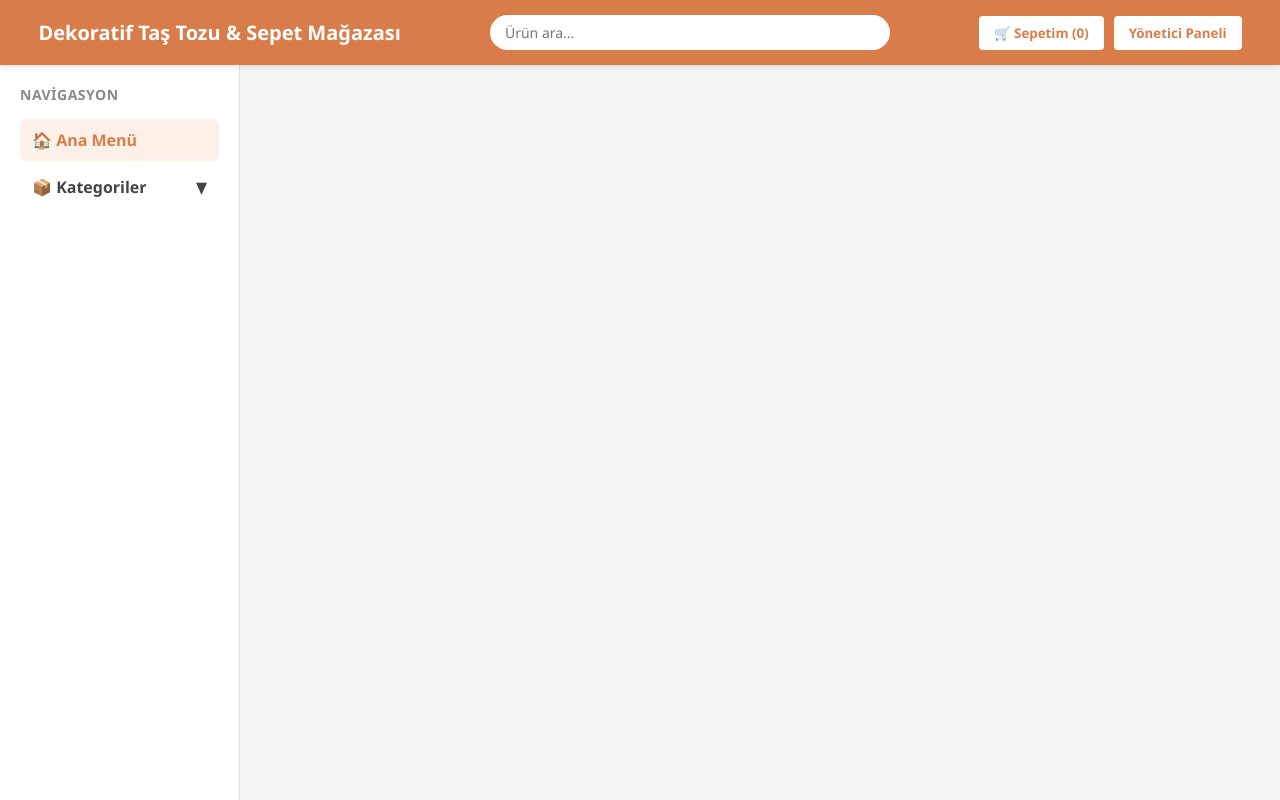
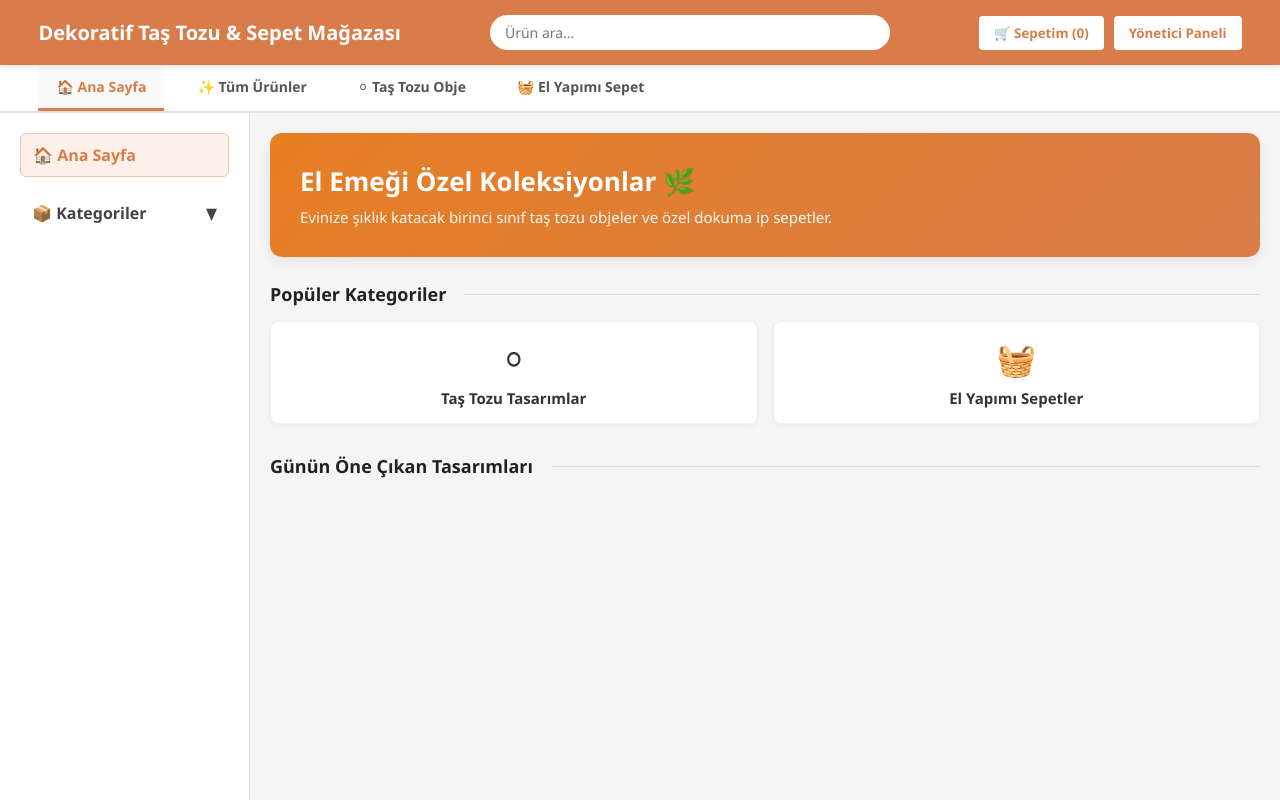
Before and after one commit to murathantuzen-cmd/marikanin-hobi-dukkani, a plain HTML site: page index.html in a window 1280 px wide. Drawn offline with Linux system fonts and the light colour scheme; no server answers.

Commit message:
Update index.html

```diff
--- a/index.html
+++ b/index.html
@@ -10,7 +10,7 @@
 
     /* Header */
     header { background-color: #d87d4a; color: white; padding: 15px 3%; display: flex; justify-content: space-between; align-items: center; box-shadow: 0 2px 5px rgba(0,0,0,0.1); position: sticky; top: 0; z-index: 900; }
-    header h1 { font-size: 20px; white-space: nowrap; }
+    header h1 { font-size: 20px; white-space: nowrap; cursor: pointer; }
 
     /* Üst Arama Çubuğu */
     .search-box { flex: 1; max-width: 400px; margin: 0 20px; }
@@ -20,21 +20,42 @@
     .header-btns button { background: white; color: #d87d4a; border: none; padding: 8px 15px; font-weight: bold; border-radius: 4px; cursor: pointer; transition: 0.2s; white-space: nowrap; }
     .header-btns button:hover { background: #fdf0e9; }
 
+    /* Üst Navigasyon Barı (Trendyol Tarzı) */
+    .top-nav-bar { background: #fff; border-bottom: 2px solid #e0e0e0; padding: 0 3%; display: flex; gap: 15px; overflow-x: auto; }
+    .top-nav-item { padding: 12px 18px; font-weight: 600; font-size: 14px; color: #555; cursor: pointer; border-bottom: 3px solid transparent; transition: 0.2s; white-space: nowrap; }
+    .top-nav-item:hover, .top-nav-item.active { color: #d87d4a; border-bottom-color: #d87d4a; background: #fafafa; }
+
     /* Layout (Sol Menü + İçerik) */
     .main-layout { display: flex; flex: 1; }
 
     /* Sol Menü (Sidebar) */
-    aside { width: 240px; background: white; border-right: 1px solid #e0e0e0; padding: 20px; flex-shrink: 0; }
-    aside h3 { font-size: 14px; text-transform: uppercase; color: #888; margin-bottom: 15px; letter-spacing: 0.5px; }
+    aside { width: 250px; background: white; border-right: 1px solid #e0e0e0; padding: 20px; flex-shrink: 0; }
+    aside h3 { font-size: 13px; text-transform: uppercase; color: #888; margin-bottom: 12px; letter-spacing: 0.5px; }
 
     .menu-item { padding: 10px 12px; margin-bottom: 5px; border-radius: 6px; cursor: pointer; font-weight: 600; color: #444; transition: 0.2s; display: flex; justify-content: space-between; align-items: center; }
     .menu-item:hover, .menu-item.active { background: #fdf0e9; color: #d87d4a; }
 
-    .submenu { display: none; padding-left: 15px; margin-top: 5px; }
-    .submenu .menu-item { font-size: 14px; font-weight: normal; }
+    .main-home-btn { background: #fdf0e9; color: #d87d4a; border: 1px solid #f2c2a9; margin-bottom: 15px; font-weight: bold; }
+
+    .submenu { display: none; padding-left: 10px; margin-top: 5px; }
+    .submenu .menu-item { font-size: 14px; font-weight: 500; }
 
     /* Sağ Ana İçerik Alanı */
     .content { flex: 1; padding: 20px; max-width: 1200px; }
+
+    /* TRENDYOL TARZI ANA SAYFA BÖLÜMLERİ */
+    .hero-banner { background: linear-gradient(135deg, #e67e22, #d87d4a); color: white; padding: 30px; border-radius: 12px; margin-bottom: 25px; box-shadow: 0 4px 12px rgba(0,0,0,0.08); }
+    .hero-banner h2 { font-size: 26px; margin-bottom: 8px; }
+    .hero-banner p { font-size: 15px; opacity: 0.95; }
+
+    .category-cards { display: grid; grid-template-columns: repeat(auto-fit, minmax(200px, 1fr)); gap: 15px; margin-bottom: 30px; }
+    .cat-card { background: white; border-radius: 8px; padding: 15px; text-align: center; border: 1px solid #eee; cursor: pointer; transition: 0.2s; box-shadow: 0 2px 5px rgba(0,0,0,0.04); }
+    .cat-card:hover { transform: translateY(-3px); border-color: #d87d4a; box-shadow: 0 4px 10px rgba(216,125,74,0.15); }
+    .cat-card-icon { font-size: 32px; margin-bottom: 8px; }
+    .cat-card-title { font-weight: bold; font-size: 15px; color: #333; }
+
+    .section-title { font-size: 18px; font-weight: bold; color: #222; margin-bottom: 15px; display: flex; align-items: center; gap: 8px; }
+    .section-title::after { content: ''; flex: 1; height: 1px; background: #ddd; margin-left: 10px; }
 
     /* Yönetici Paneli Formu */
     .admin-panel { background: white; padding: 20px; border-radius: 8px; margin-bottom: 20px; display: none; border: 2px solid #d87d4a; }
@@ -58,7 +79,7 @@
     .card-body { padding: 15px; display: flex; flex-direction: column; flex-grow: 1; }
     .card-title { font-size: 15px; font-weight: bold; margin-bottom: 6px; color: #222; }
 
-    /* Ölçü & Ağırlık Etiketleri */
+    /* Etiketler */
     .specs-tags { display: flex; flex-wrap: wrap; gap: 5px; margin-bottom: 10px; }
     .tag { font-size: 11px; color: #555; background: #f0f0f0; padding: 3px 7px; border-radius: 4px; border: 1px solid #e0e0e0; }
 
@@ -95,7 +116,7 @@
 
   <!-- Üst Menü & Arama Çubuğu -->
   <header>
-    <h1>Dekoratif Taş Tozu & Sepet Mağazası</h1>
+    <h1 onclick="kategoriSec('home', null)">Dekoratif Taş Tozu & Sepet Mağazası</h1>
 
     <div class="search-box">
       <input type="text" id="searchInput" placeholder="Ürün ara..." oninput="urunFiltrele()">
@@ -107,20 +128,31 @@
     </div>
   </header>
 
+  <!-- Üst Navigasyon Barı -->
+  <div class="top-nav-bar">
+    <div class="top-nav-item active" onclick="kategoriSec('home', this)">🏠 Ana Sayfa</div>
+    <div class="top-nav-item" onclick="kategoriSec('hepsi', this)">✨ Tüm Ürünler</div>
+    <div class="top-nav-item" onclick="kategoriSec('tas_tozu', this)">⚪ Taş Tozu Obje</div>
+    <div class="top-nav-item" onclick="kategoriSec('sepet', this)">🧺 El Yapımı Sepet</div>
+  </div>
+
   <div class="main-layout">
 
     <!-- Sol Menü (Sidebar) -->
     <aside>
-      <h3>Navigasyon</h3>
-      <div class="menu-item active" onclick="kategoriSec('hepsi', this)">
-        <span>🏠 Ana Menü</span>
+      <div class="menu-item main-home-btn active" onclick="kategoriSec('home', this)">
+        <span>🏠 Ana Sayfa</span>
       </div>
 
+      <!-- Tıklayınca Açılan Kategoriler Başlığı -->
       <div class="menu-item" onclick="toggleKategoriler()">
         <span>📦 Kategoriler</span>
         <span id="catArrow">▼</span>
       </div>
+
+      <!-- Açılır Alt Menü -->
       <div id="kategoriSubmenu" class="submenu">
+        <div class="menu-item" onclick="kategoriSec('hepsi', this)">✨ Tümü</div>
         <div class="menu-item" onclick="kategoriSec('tas_tozu', this)">⚪ Taş Tozu</div>
         <div class="menu-item" onclick="kategoriSec('sepet', this)">🧺 Sepet</div>
       </div>
@@ -128,6 +160,28 @@
 
     <!-- Sağ Ana İçerik -->
     <div class="content">
+
+      <!-- ÖZEL ANA SAYFA VİTRİN BÖLÜMÜ -->
+      <div id="homeView">
+        <div class="hero-banner">
+          <h2>El Emeği Özel Koleksiyonlar 🌿</h2>
+          <p>Evinize şıklık katacak birinci sınıf taş tozu objeler ve özel dokuma ip sepetler.</p>
+        </div>
+
+        <div class="section-title">Popüler Kategoriler</div>
+        <div class="category-cards">
+          <div class="cat-card" onclick="kategoriSec('tas_tozu', null)">
+            <div class="cat-card-icon">⚪</div>
+            <div class="cat-card-title">Taş Tozu Tasarımlar</div>
+          </div>
+          <div class="cat-card" onclick="kategoriSec('sepet', null)">
+            <div class="cat-card-icon">🧺</div>
+            <div class="cat-card-title">El Yapımı Sepetler</div>
+          </div>
+        </div>
+
+        <div class="section-title" id="homeProductsTitle">Günün Öne Çıkan Tasarımları</div>
+      </div>
 
       <!-- Yönetici Paneli -->
       <div id="adminPanel" class="admin-panel">
@@ -184,7 +238,7 @@
         </div>
       </div>
 
-      <!-- Ürün Listesi -->
+      <!-- Ürün Listesi Izgarası -->
       <div id="productGrid" class="grid"></div>
 
     </div>
@@ -246,7 +300,7 @@
 
     let isAdminLoggedIn = false;
     let editingId = null;
-    let aktifKategori = 'hepsi';
+    let aktifKategori = 'home'; // Varsayılan olarak Ana Sayfada Başlar
     let sepet = JSON.parse(localStorage.getItem('musteriSepet')) || [];
     let urunler = [];
 
@@ -272,9 +326,19 @@
     // Kategori ve Arama Filtreleme
     window.urunFiltrele = function() {
       const aramaMetni = document.getElementById('searchInput').value.toLowerCase();
+      const homeView = document.getElementById('homeView');
+
+      // Eğer aramada kelime yazıldıysa veya kategori seçildiyse Ana Sayfa vitrinini gizle
+      if (aramaMetni !== '') {
+        homeView.style.display = 'none';
+      } else if (aktifKategori === 'home') {
+        homeView.style.display = 'block';
+      } else {
+        homeView.style.display = 'none';
+      }
 
       const filtrelenmis = urunler.filter(u => {
-        const katUyum = (aktifKategori === 'hepsi') || (u.category === aktifKategori);
+        const katUyum = (aktifKategori === 'home' || aktifKategori === 'hepsi') || (u.category === aktifKategori);
         const aramaUyum = u.name.toLowerCase().includes(aramaMetni) || (u.desc && u.desc.toLowerCase().includes(aramaMetni));
         return katUyum && aramaUyum;
       });
@@ -282,15 +346,24 @@
       urunleriListele(filtrelenmis);
     }
 
-    // Sol Menü Kategori Seçimi
+    // Kategori Seçimi
     window.kategoriSec = function(kategori, el) {
       aktifKategori = kategori;
-      document.querySelectorAll('.menu-item').forEach(m => m.classList.remove('active'));
-      el.classList.add('active');
+
+      document.querySelectorAll('.menu-item, .top-nav-item').forEach(m => m.classList.remove('active'));
+
+      if (el) {
+        el.classList.add('active');
+      }
+
+      // Arama kutusunu sıfırla
+      document.getElementById('searchInput').value = '';
+
       urunFiltrele();
+      window.scrollTo({ top: 0, behavior: 'smooth' });
     }
 
-    // Kategoriler Açılır-Kapanır Menü
+    // Kategoriler Açılır/Kapanır Menü
     window.toggleKategoriler = function() {
       const sub = document.getElementById('kategoriSubmenu');
       const arrow = document.getElementById('catArrow');
@@ -303,7 +376,7 @@
       }
     }
 
-    // Ürünleri Ekrana Çizme
+    // Ürünleri Listele
     function urunleriListele(liste) {
       const grid = document.getElementById('productGrid');
       grid.innerHTML = '';
@@ -387,7 +460,7 @@
       document.getElementById('detailModal').style.display = 'flex';
     }
 
-    // Sepete Ekle (Anında Stok Düşer)
+    // Sepete Ekle
     window.sepeteEkle = function(id) {
       const urun = urunler.find(u => u.firebaseId === id);
       if (!urun) return;
@@ -407,7 +480,7 @@
       alert(`"${urun.name}" sepete eklendi! (Kalan Stok: ${yeniStok})`);
     }
 
-    // Sepetten Çıkar (Stok Geri İade)
+    // Sepetten Çıkar
     window.sepettenCikar = function(index) {
       const cikarilanUrun = sepet[index];
       if (cikarilanUrun) {
```
